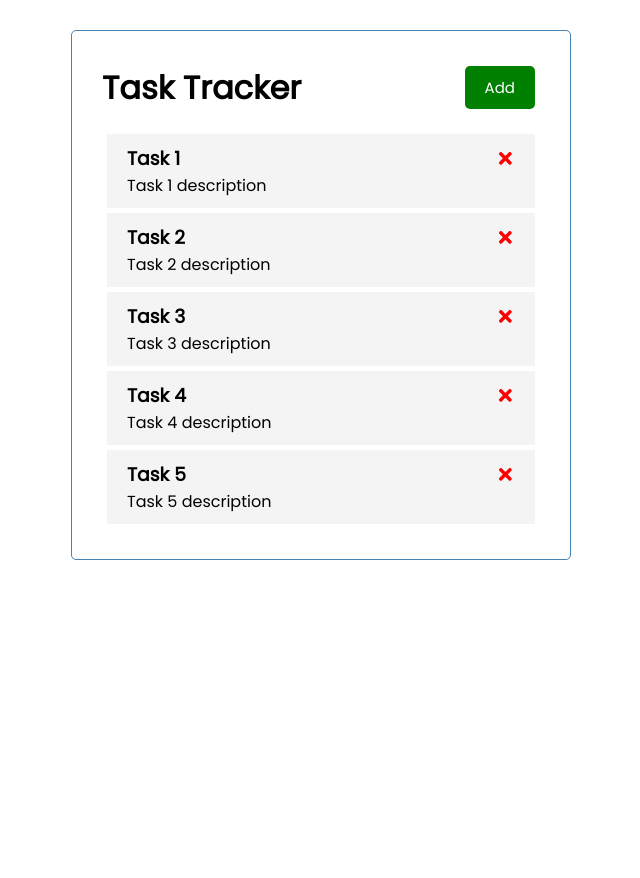
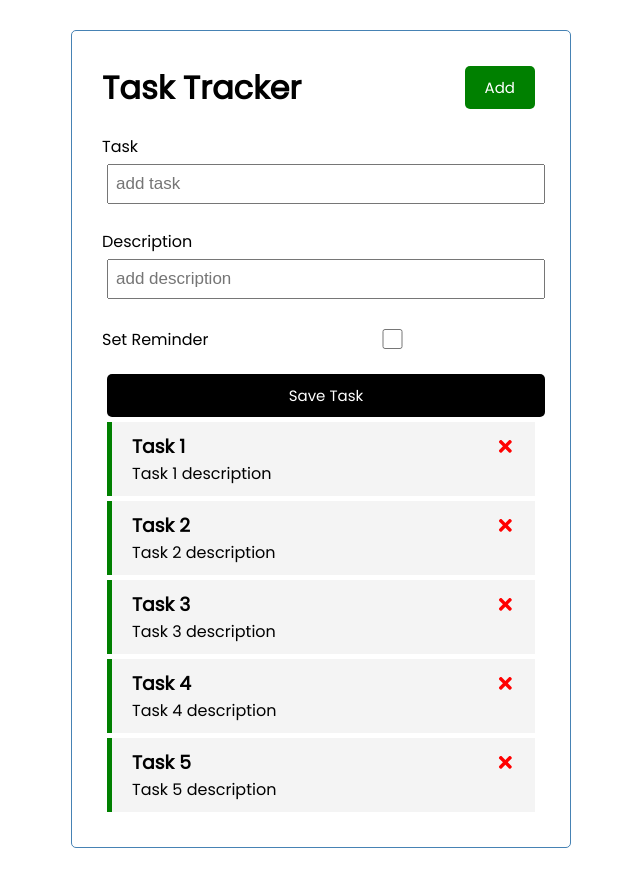
Before and after one commit to ibrahimshittu/task_tracker, a React (Create React App) app: page / in a window 1280 px wide. Shown: the whole page, without its empty margins (319-959 px from the left). Before the commit the page ends 800 px from the top, so only its background shows below. Built offline with nearby package versions, Linux system fonts and the light colour scheme.

Commit message:
AddTask :)

```diff
--- a/src/App.js
+++ b/src/App.js
@@ -1,26 +1,34 @@
 import Header from './components/Header';
 import Tasks from './components/Tasks';
+import AddTask from './components/AddTask';
 import { useState } from 'react';
 import React from 'react'
 
 function App() {
 
   const [tasks, setTasks] = useState([
-    {   id: 1,  title: 'Task 1', description: 'Task 1 description', status: 'open'},
-    {   id: 2,  title: 'Task 2', description: 'Task 2 description', status: 'open'},
-    {   id: 3,  title: 'Task 3', description: 'Task 3 description', status: 'open'},
-    {   id: 4,  title: 'Task 4', description: 'Task 4 description', status: 'open'},
-    {   id: 5,  title: 'Task 5', description: 'Task 5 description', status: 'open'},]);
+    {   id: 1,  title: 'Task 1', description: 'Task 1 description', reminder: true},
+    {   id: 2,  title: 'Task 2', description: 'Task 2 description', reminder: true},
+    {   id: 3,  title: 'Task 3', description: 'Task 3 description', reminder: true},
+    {   id: 4,  title: 'Task 4', description: 'Task 4 description', reminder: true},
+    {   id: 5,  title: 'Task 5', description: 'Task 5 description', reminder: true},]);
 
 
+  // Delete Task
   const deleteTask = (id) => {
     setTasks(tasks.filter((task) => task.id !== id ))
+  }
+
+  // Toggle Task Reminder
+  const toggleReminder = (id) => {
+    setTasks(tasks.map((task) => task.id === id ? { ...task, reminder: !task.reminder} :  task))
   }
 
   return (
     <div className="container">
       <Header />
-      {tasks.length > 0 ? <Tasks tasks={tasks} onDelete={deleteTask}  /> : "No tasks yet!"}
+      <AddTask/>
+      {tasks.length > 0 ? <Tasks tasks={tasks} onDelete={deleteTask}  onToggle={toggleReminder} /> : "No tasks yet!"}
     </div>
   );
 }
--- /dev/null
+++ b/src/components/AddTask.js
@@ -0,0 +1,29 @@
+import React from 'react'
+import { useState } from 'react'
+
+const AddTask = () => {
+
+    const [task, setTask] =  useState("");
+    const [description, setDescription] =  useState("");
+    const [reminder, setReminder] =  useState("");
+
+    return (
+        <form>
+            <div className="form-control">
+                <label>Task</label>
+                <input type="text" placeholder="add task"></input>
+            </div>
+            <div className="form-control">
+                <label>Description</label>
+                <input type="text" placeholder="add description"></input>
+            </div>
+            <div className="form-control form-control-check">
+                <label>Set Reminder</label>
+                <input type="checkbox" ></input>
+            </div>
+            <input type="submit" value="Save Task" className="btn btn-block"></input>
+        </form>
+    )
+}
+
+export default AddTask
--- a/src/components/Header.js
+++ b/src/components/Header.js
@@ -24,10 +24,4 @@
     title: PropTypes.string.isRequired
 }
 
-// const headingStyle = {
-//     color: 'red',
-//     backgroundColor: '#000',
-//     padding: '10px'
-// }
-
 export default Header
--- a/src/components/Task.js
+++ b/src/components/Task.js
@@ -2,9 +2,9 @@
 import React from 'react'
 
 
-const Task = ({ task, onDelete }) => {
+const Task = ({ task, onDelete, onToggle }) => {
     return (
-        <div className="task">
+        <div className={`task ${task.reminder ? 'reminder': ''}`} onRightClick={() => onToggle(task.id)} >
             <h3>{task.title} <FaTimes style={ faTimesStyle } onClick={()=>onDelete(task.id) } /></h3>
             <p>{task.description}</p>
         </div>
--- a/src/components/Tasks.js
+++ b/src/components/Tasks.js
@@ -2,12 +2,12 @@
 import React from 'react'
 
 
-const Tasks = ({ tasks, onDelete }) => {
+const Tasks = ({ tasks, onDelete, onToggle }) => {
 
     return (
         <>
             {tasks.map((task) => (
-            <Task key={task.id}  task={task} onDelete={onDelete} />
+            <Task key={task.id}  task={task} onDelete={onDelete} onToggle={onToggle} />
             ))}
         </>
     )
```
